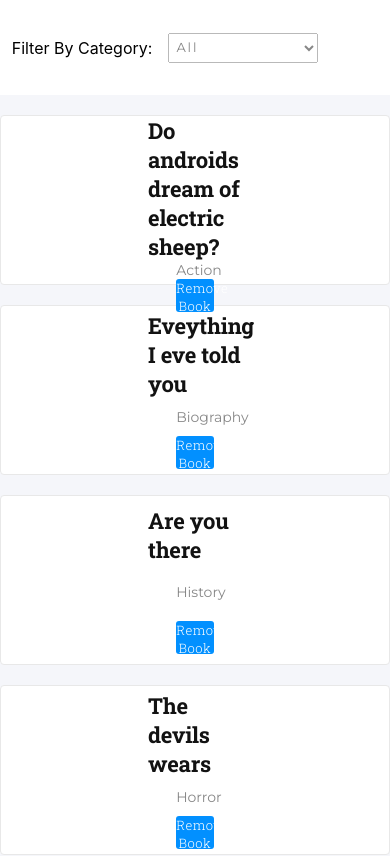
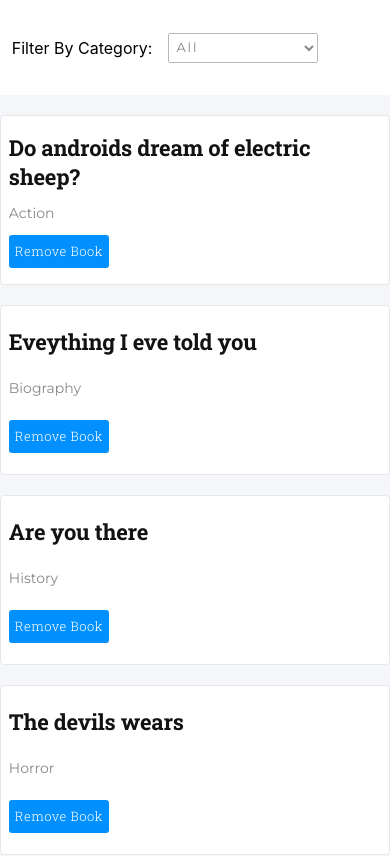
Before and after one commit to abruzy/react-bookstore, a React (Create React App) app: page / in a window 390 px wide. Shown: the top 856 px of the page. Built offline with nearby package versions, Linux system fonts and the light colour scheme.

Commit message:
resposiveness for books list added

```diff
--- a/src/styles/scss/Book.scss
+++ b/src/styles/scss/Book.scss
@@ -63,5 +63,21 @@
     display: flex;
     flex-direction: column;
     width: 100%;
+    // height: 170px;
+    padding: 10px 2%;
+
+    .title {
+      width: 100%;
+    }
+
+    .category {
+      margin-right: auto;
+      width: 20%;
+    }
+
+    .delete-button {
+      margin-right: auto;
+      width: 100px;
+    }
   }
 }
```
